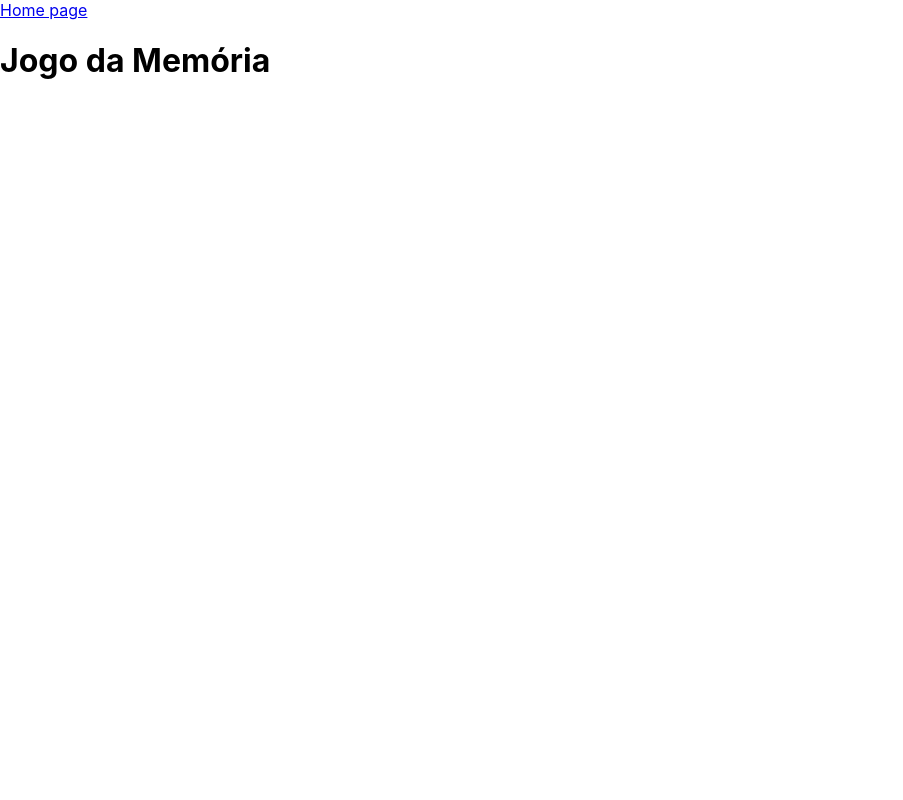
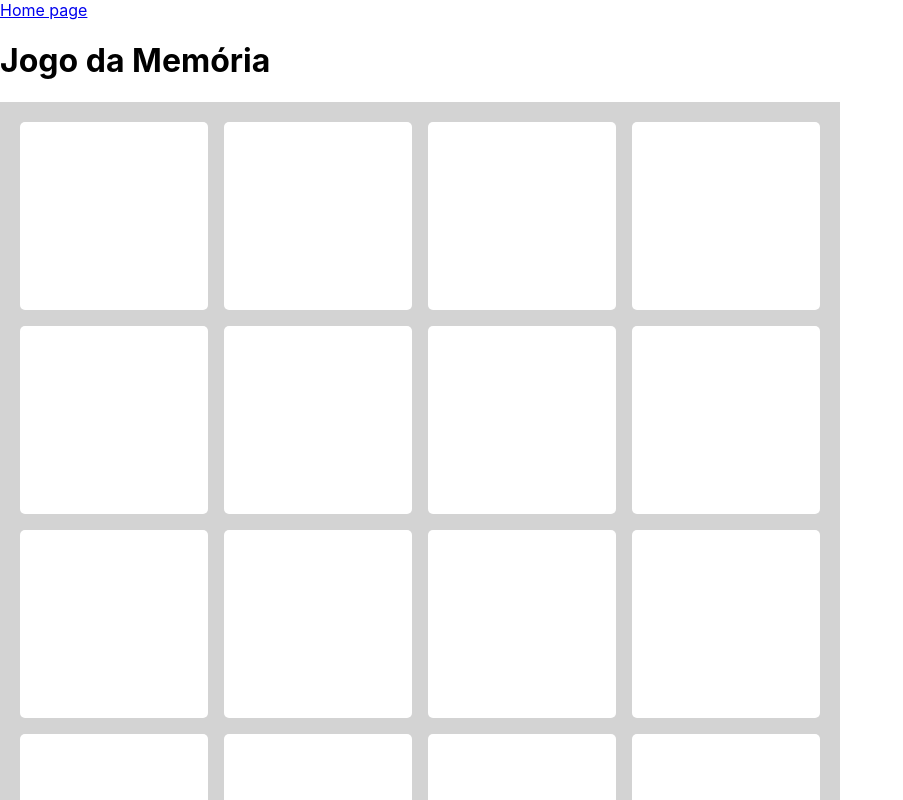
Before and after one commit to joaopdroslv/react-eng-software, a React (Create React App) app: page /Atv07 in a window 1280 px wide. Shown: the top 800 px of the page, without its empty margins (0-903 px from the left). Built offline with nearby package versions, Linux system fonts and the light colour scheme; grey boxes are pictures that could not be loaded.

Commit message:
Update Cards.css

```diff
--- a/src/Components/MemoryGame/Cards.css
+++ b/src/Components/MemoryGame/Cards.css
@@ -1,4 +1,4 @@
-.container {
+.memory-game-container {
   background-color: lightgray;
   padding: 20px;
   margin-top: 20px;
```
